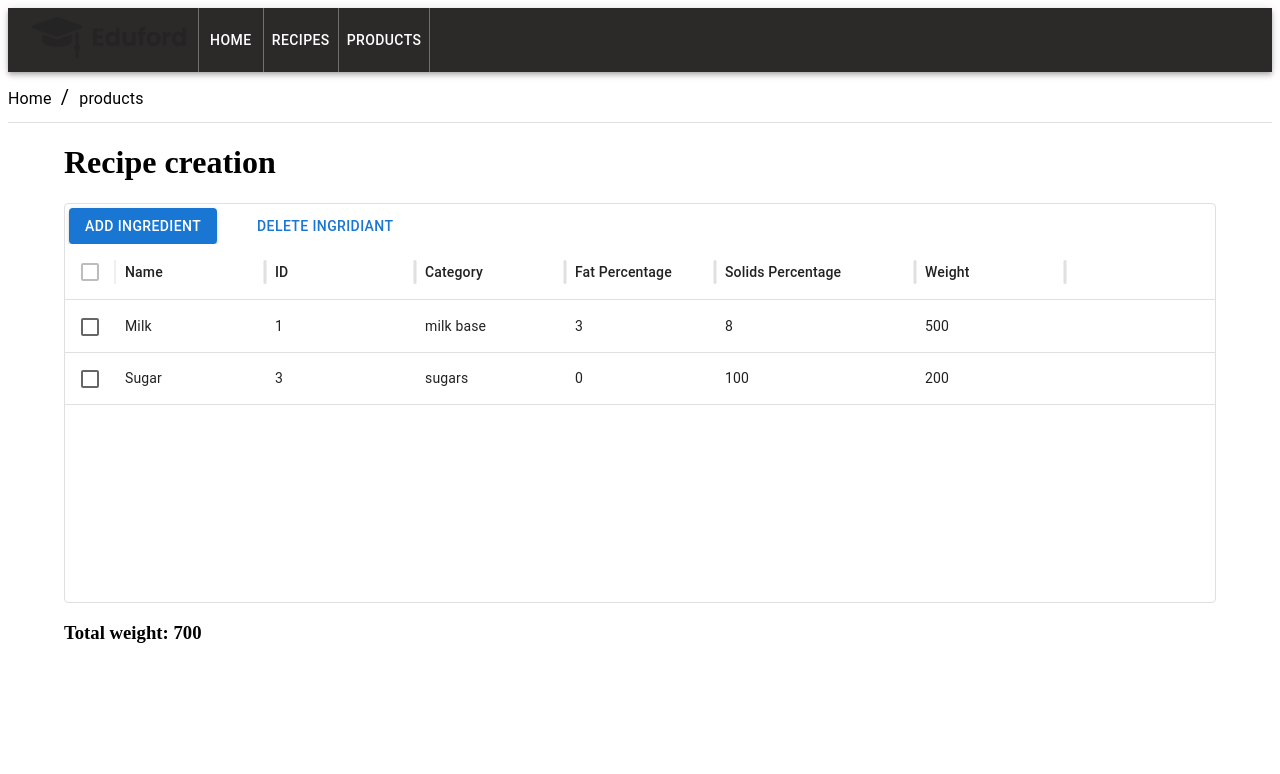
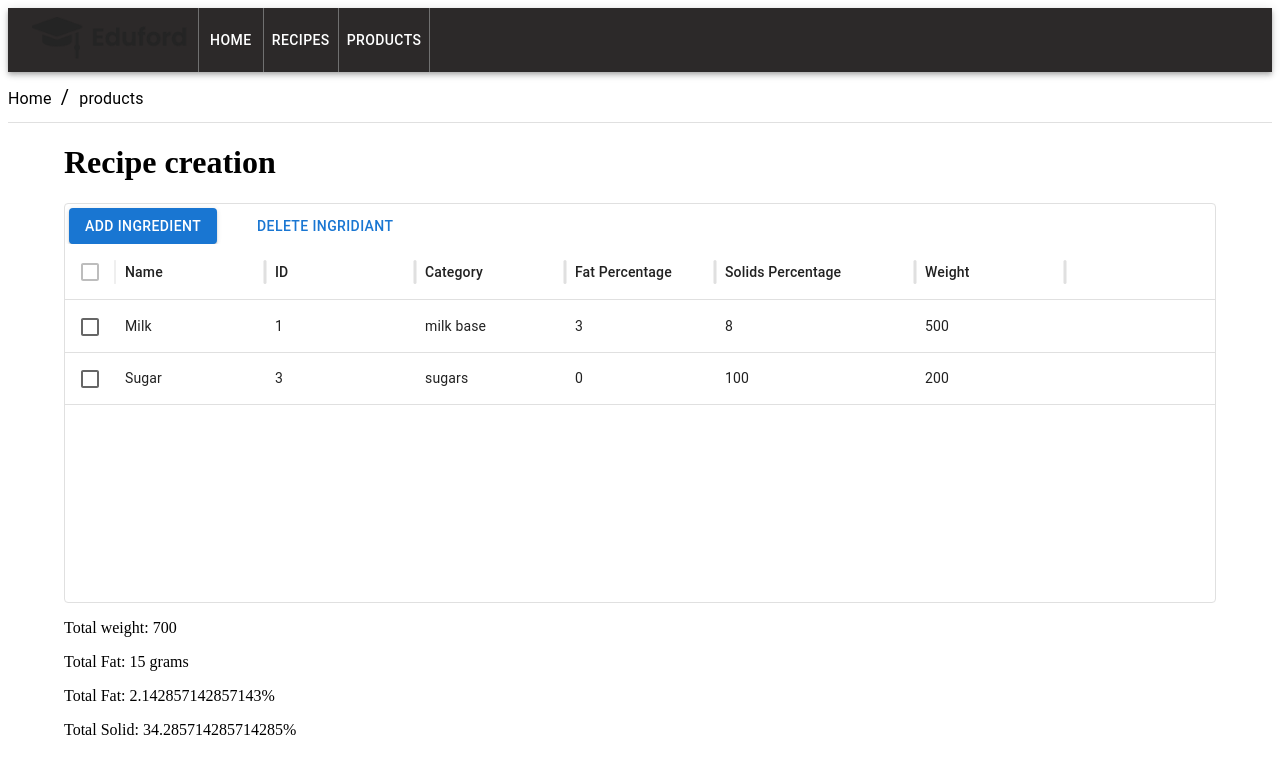
Before and after one commit to ArielVlevin/ScoopScience, a React (Vite) app: page /products in a window 1280 px wide. Shown: the top 774 px of the page. Built offline with nearby package versions, Linux system fonts and the light colour scheme; the HTML template or start-up script is replaced by a standard one.

Commit message:
newrecipePage 2.1

```diff
--- a/src/components/newRecipe/RecipeDataGrid.tsx
+++ b/src/components/newRecipe/RecipeDataGrid.tsx
@@ -1,5 +1,5 @@
 import * as React from 'react';
-import { DataGrid, GridEventListener, GridRowEditStopReasons, GridRowModel, GridRowModesModel, GridSlots } from '@mui/x-data-grid';
+import { DataGrid, GridEventListener, GridRowEditStopReasons, GridRowModel, GridRowModesModel, GridSlots, useGridApiContext } from '@mui/x-data-grid';
 import { Toolbar } from './ToolBar';
 
 interface Row {
@@ -30,12 +30,21 @@ const calculateTotalWeight = (rows: Row[]): number => {
   return rows.reduce((total, row) => total + Number(row.weight), 0);
 };
 
+const calculateTotalFat = (rows: Row[]): number => {
+  return rows.reduce((total, row) => total + Number(row.fat_percentage)*(Number(row.weight)/Number(100)) , 0);
+};
 
+const calculateTotalSolid = (rows: Row[]): number => {
+  return rows.reduce((total, row) => total + Number(row.solids_percentage)*(Number(row.weight)/Number(100)) , 0);
+};
 
 export default function IngredientsDataGrid() {
   const [rows, setRows] = React.useState<Row[]>(initialRows);
   const [rowModesModel, setRowModesModel] = React.useState<GridRowModesModel>({});
+  const [selectedRowIds, setSelectedRowIds] = React.useState<string[]>([]);
   const [totalWeight, setTotalWeight] = React.useState<number>(calculateTotalWeight(initialRows));
+  const [totalFat, setTotalFat] = React.useState<number>(calculateTotalFat(initialRows));
+  const [totalSolid, setTotalSolid] = React.useState<number>(calculateTotalSolid(initialRows));
 
   const handleRowModesModelChange = (newRowModesModel: GridRowModesModel) => {
     setRowModesModel(newRowModesModel);
@@ -59,10 +68,18 @@ export default function IngredientsDataGrid() {
     setRows((prevRows) => {
       const updatedRows = prevRows.map((row) => (row.id === updatedRow.id ? updatedRow : row));
       setTotalWeight(calculateTotalWeight(updatedRows)); // Update total weight after row update
+      setTotalFat(calculateTotalFat(updatedRows));
+      setTotalSolid(calculateTotalSolid(updatedRows));
       return updatedRows;
     });
     return updatedRow;
   };
+  React.useEffect(() => {
+    setTotalWeight(calculateTotalWeight(rows));
+    setTotalFat(calculateTotalFat(rows));
+    setTotalSolid(calculateTotalSolid(rows));
+  }, [rows]);
+
 
   return (
     <div style={{ height: 400, width: '100%' }}>
@@ -74,6 +91,9 @@ export default function IngredientsDataGrid() {
         hideFooter
         disableColumnMenu
         editMode="row"
+        onRowSelectionModelChange={(newSelection) => {
+          setSelectedRowIds(newSelection as string[]);
+        }}
         rowModesModel={rowModesModel}
         onRowModesModelChange={handleRowModesModelChange}
         onRowEditStop={handleRowEditStop}
@@ -82,10 +102,13 @@ export default function IngredientsDataGrid() {
           toolbar: Toolbar as GridSlots['toolbar'],
         }}
         slotProps={{
-          toolbar: { setRows, setRowModesModel, rows },
+          toolbar: { setRows, setRowModesModel, selectedRowIds, rows },
         }}
       />
-      <h3>Total weight: {totalWeight}</h3>
+      <p>Total weight: {totalWeight}</p>
+      <p>Total Fat: {Number(totalFat)} grams </p>
+      <p>Total Fat: {Number(totalFat) /(totalWeight/100)}% </p>
+      <p>Total Solid: {Number(totalSolid) /(totalWeight/100)}% </p>
     </div>
   );
 }
--- a/src/components/newRecipe/ToolBar.tsx
+++ b/src/components/newRecipe/ToolBar.tsx
@@ -10,6 +10,7 @@ interface EditToolbarProps {
    setRowModesModel: (
      newModel: (oldModel: GridRowModesModel) => GridRowModesModel,
    ) => void;
+   selectedRowIds: string[];
    rows: GridRowsProp;
  }
 
@@ -18,7 +19,7 @@ interface EditToolbarProps {
 
 
  export function Toolbar(props: EditToolbarProps) {
-   const { setRows, setRowModesModel, rows } = props;
+   const { setRows, setRowModesModel,selectedRowIds, rows } = props;
 
 
    function handleAddIngredient(category: string, ingredient: string, ingredientId: string) {
@@ -30,10 +31,11 @@ interface EditToolbarProps {
       setRowModesModel((oldModel) => ({...oldModel, [ingredientId]: { mode: GridRowModes.Edit, fieldToFocus: 'name' },
       }))};
    };
+   function handleClickDelete() {
+    setRows((oldRows) => oldRows.filter((row) => !selectedRowIds.includes(row.id)));
+  }
 
-   function handleClickDelete() {
 
-   }
 
    return (
      <GridToolbarContainer>
```
